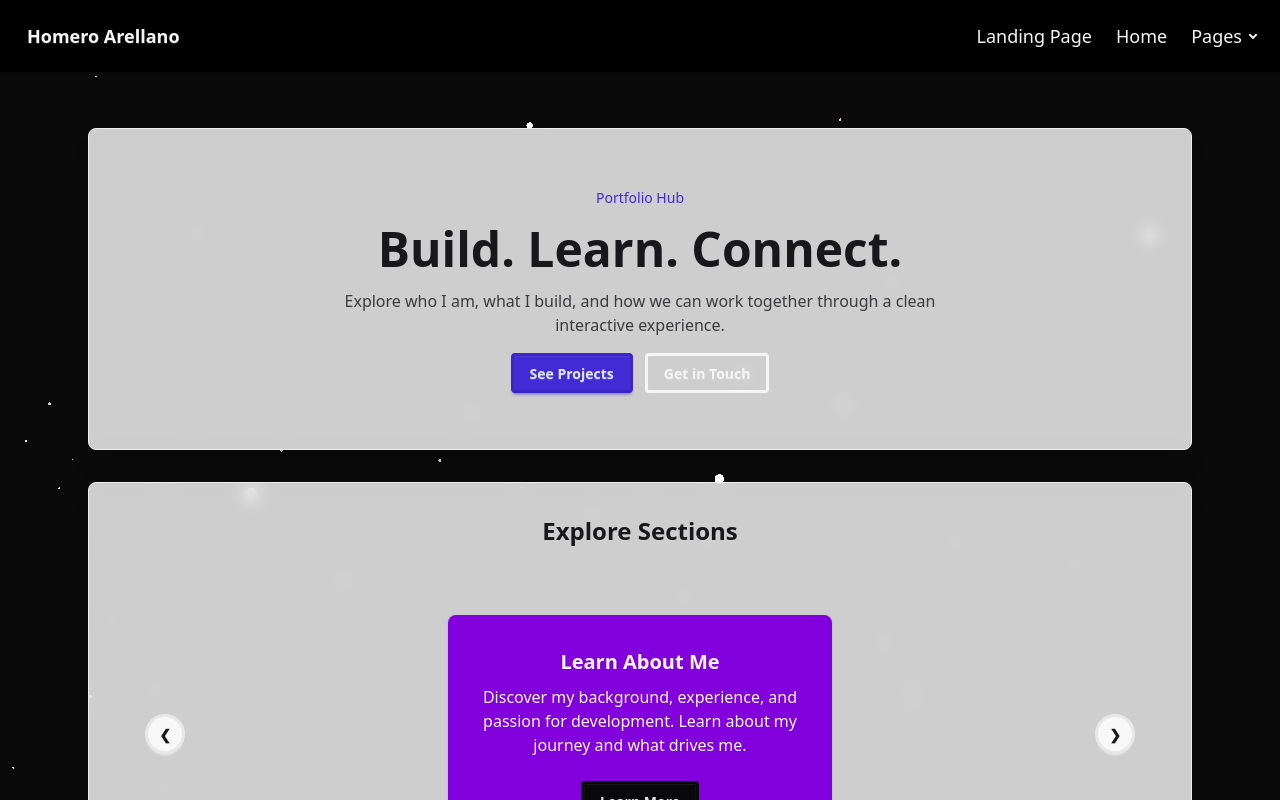
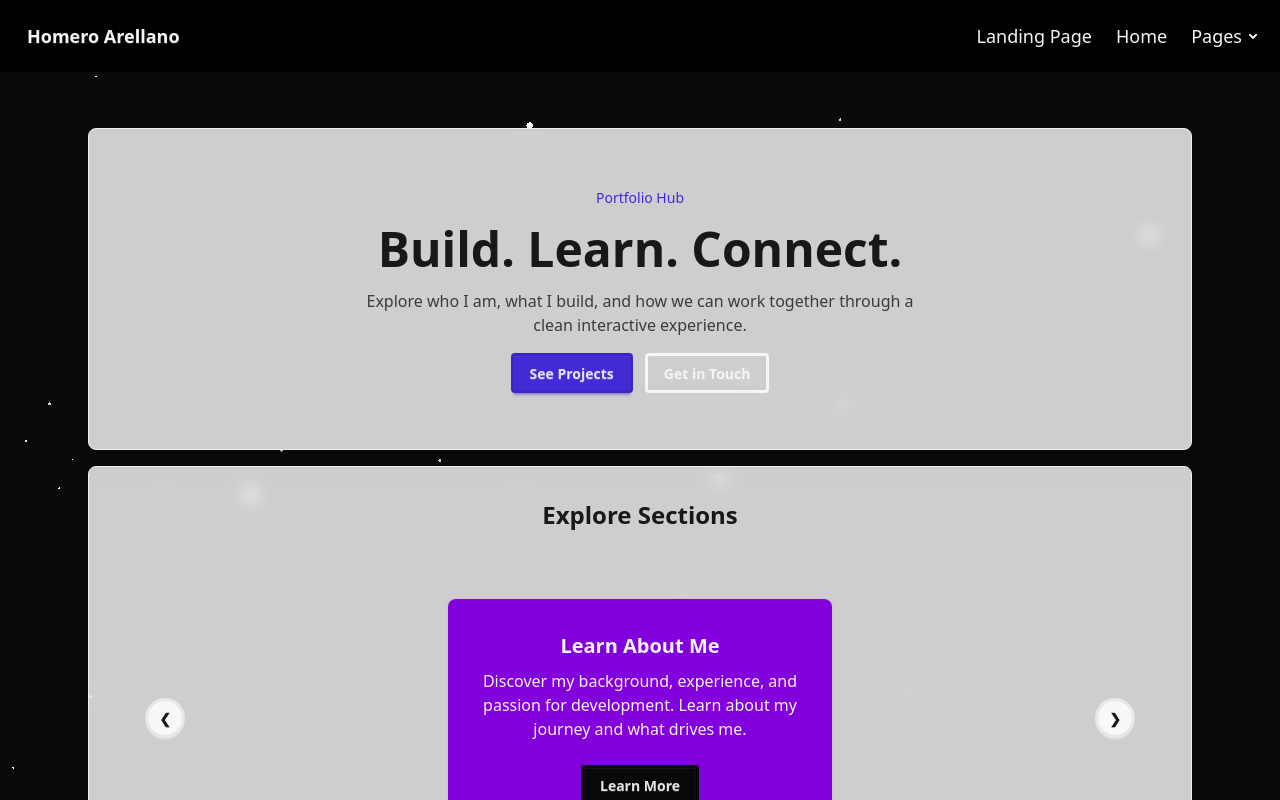
Before and after one commit to homero272/homero-website, a Next.js app: page /home in a window 1280 px wide. Shown: the top 800 px of the page. Built offline with nearby package versions, Linux system fonts and the light colour scheme.

Commit message:
home page:edits to layout

```diff
--- a/app/home/page.tsx
+++ b/app/home/page.tsx
@@ -6,7 +6,7 @@ import Card from "@/components/Card";
 
 export default function Home() {
   return (
-    <div className="relative min-h-screen bg-neutral-950">
+    <div className="relative bg-neutral-950">
       <div className="fixed inset-0 z-0">
         <Particles
           particleColors={["#ffffff"]}
@@ -20,12 +20,12 @@ export default function Home() {
           pixelRatio={1}
         />
       </div>
-      <div className="relative z-10 flex min-h-screen flex-col">
+      <div className="relative z-10 flex flex-col">
         <NavBar />
-        <main className="mx-auto flex w-full max-w-6xl flex-1 flex-col px-4 pb-16 pt-8 md:px-6 md:pt-14">
+        <main className="mx-auto flex w-full max-w-6xl flex-1 flex-col px-4 pb-0 pt-8 md:px-6 md:pt-14">
           <section className="hero rounded-box border border-base-300 bg-base-100/80 shadow-xl backdrop-blur">
-            <div className="hero-content text-center py-10 md:py-14">
-              <div className="max-w-2xl">
+            <div className="hero-content text-center py-2 md:py-14">
+              <div className="max-w-xl">
                 <div className="badge badge-primary badge-outline mb-4">Portfolio Hub</div>
                 <h1 className="text-4xl font-bold text-base-content md:text-5xl">Build. Learn. Connect.</h1>
                 <p className="py-4 text-base-content/80">
@@ -39,7 +39,7 @@ export default function Home() {
             </div>
           </section>
 
-          <section className="mt-8 rounded-box border border-base-300 bg-base-100/80 p-4 shadow-xl backdrop-blur md:p-8">
+          <section className="mt-4 mb rounded-box border border-base-300 bg-base-100/80 p-4 shadow-xl pb-1 backdrop-blur md:p-8">
             <h2 className="mb-5 text-center text-xl font-semibold text-base-content md:text-2xl">Explore Sections</h2>
 
             <div className="carousel w-full rounded-box">
```
